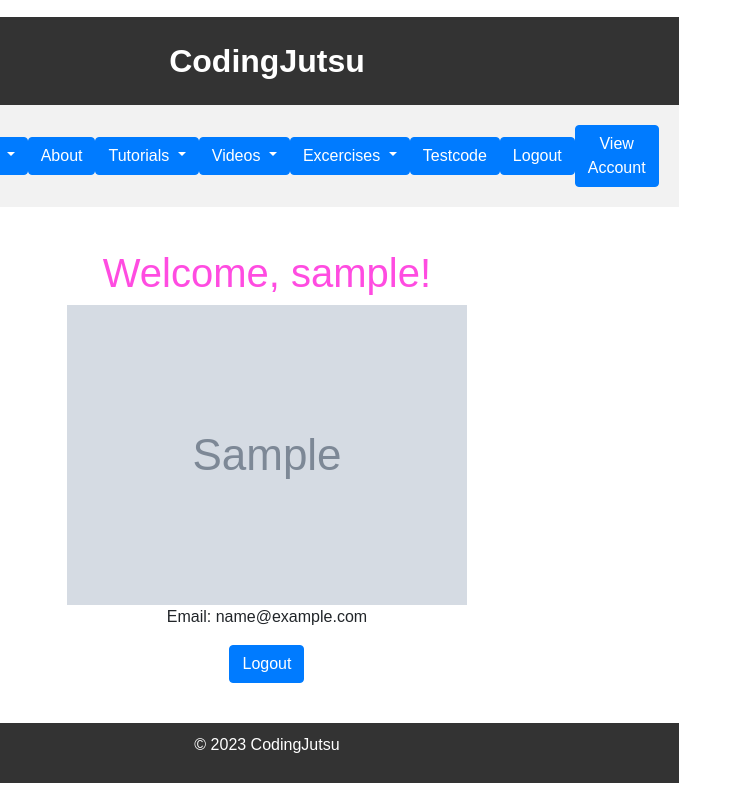
After one commit to morganbierey/Dissertation_Project, a Django app: page /educational_tool/profile/ in a window 1280 px wide. The commit adds this page. Shown: the whole page, without its empty margins (0-742 px from the left). Run offline with Django 3.2, Linux system fonts and the light colour scheme; a user stored in the database is signed in; tables that the repository leaves empty hold one stand-in row (values such as "Sample post"); grey boxes marked "Sample" are stand-in pictures; style sheets or scripts are compiled from the project's sources; some libraries are stand-ins or nearby versions.

Commit message:
add log out and view profile

```diff
--- a/project/individual_project/educational_tool/models.py
+++ b/project/individual_project/educational_tool/models.py
@@ -74,7 +74,7 @@ class tutorial(models.Model):
 
 class UserProfile(models.Model):
     user = models.OneToOneField(User, on_delete=models.CASCADE, unique=True)
-    picture = models.ImageField(upload_to ='profile_images', blank=True)
+    picture = models.ImageField(upload_to ='profile_images', default='profile_images/default_profile.png', blank=True)
     author = models.BooleanField(default=False)
     is_teacher = models.BooleanField(default=False)
 
--- a/project/individual_project/educational_tool/urls.py
+++ b/project/individual_project/educational_tool/urls.py
@@ -16,7 +16,8 @@ path('compilerbase/<p_id>/', views.compilerbase, name='compilerbase'),
 path('tutorial/<tut_id>/', views.show_tutorial, name='tutorial'),
 path('topic/<t_id>/', views.show_topic, name='show_topic'),
 path('base/', views.base, name='base'),
-path('logout/', views.user_logout, name='logout')
+path('logout/', views.user_logout, name='logout'),
+path('profile/', views.view_profile, name='profile')
 
 
 # path('runcode', views.runcode, name='runcode'),
--- a/project/individual_project/educational_tool/views.py
+++ b/project/individual_project/educational_tool/views.py
@@ -301,3 +301,18 @@ def user_logout(request):
   logout(request)
   # Take the user back to the homepage.
   return redirect(reverse('educational_tool:index'))
+
+@login_required
+def view_profile(request):
+    user = request.user
+    user_profile = user.userprofile
+
+    context = {
+        'user_profile': user_profile,
+        'user_image': user_profile.picture,
+        'user_email': user.email,
+        'user_username': user.username,
+        'user_profile_picture': user_profile.picture,
+    }
+
+    return render(request, 'educational_tool/profile.html', context)
--- a/project/individual_project/templates/educational_tool/base.html
+++ b/project/individual_project/templates/educational_tool/base.html
@@ -113,6 +113,10 @@
                 <a class="btn btn-primary btncolour" href="{% url 'educational_tool:logout' %}">Logout</a>
               </div>
 
+              <div class="buttonlink">
+                <a class="btn btn-primary btncolour" href="{% url 'educational_tool:profile' %}">View Account</a>
+              </div>
+
             {% else %}
               <div class="buttonlink">
                   <a class="btn btn-primary btncolour" href="{% url 'educational_tool:login' %}" role="button">Login</a>
--- a/project/individual_project/templates/educational_tool/login.html
+++ b/project/individual_project/templates/educational_tool/login.html
@@ -8,6 +8,11 @@
 
 
 {% block body_block %}
+{% if user.is_authenticated %}
+    <strong>Log in successful!</strong>
+    <a href="{% url 'index' %}">Return to Homepage</a><br />
+
+{% else %}
     <h1>Login to CodeJutsu</h1>
     <form id="login_form" method="post" action="{% url 'educational_tool:login' %}">
         {% csrf_token %}
@@ -17,4 +22,5 @@
         <br />
         <input type="submit" value="submit" />
     </form>
+{% endif %}
 {% endblock %}
--- /dev/null
+++ b/project/individual_project/templates/educational_tool/profile.html
@@ -0,0 +1,24 @@
+{% extends 'educational_tool/base.html' %}
+{% load staticfiles %}
+
+{% block title_block %}
+	User Profile
+{% endblock %}
+
+{% block body_block %}
+<h1>Welcome, {{ user_username }}!</h1>
+
+<div style="display: flex; justify-content: center; display: block;">
+
+<img src="{{ user_profile_picture.url }}" alt="{{ user_username }}'s profile picture">
+
+<p>Email: {{ user_email }}</p>
+
+<div class="buttonlink">
+    <a class="btn btn-primary btncolour" href="{% url 'educational_tool:logout' %}">Logout</a>
+</div>
+
+</div>
+
+
+{% endblock %}
--- a/project/individual_project/templates/educational_tool/register.html
+++ b/project/individual_project/templates/educational_tool/register.html
@@ -9,7 +9,7 @@
 	<h1>Register for CodeJutsu</h1>
  	{% if registered %}
  		<strong>Thank you for registering!</strong>
- 		<a href="{% url 'login' %}">Log in Here</a><br />
+ 		<a href="{% url 'educational_tool:login' %}">Log in Here</a><br />
  	{% else %}
  		<strong>register here!</strong><br />
  		<form id="user_form" method="post" action="{% url 'educational_tool:register' %}"enctype="multipart/form-data">
```
